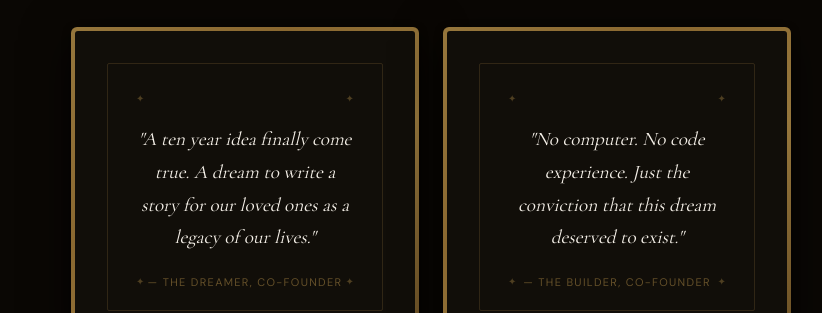
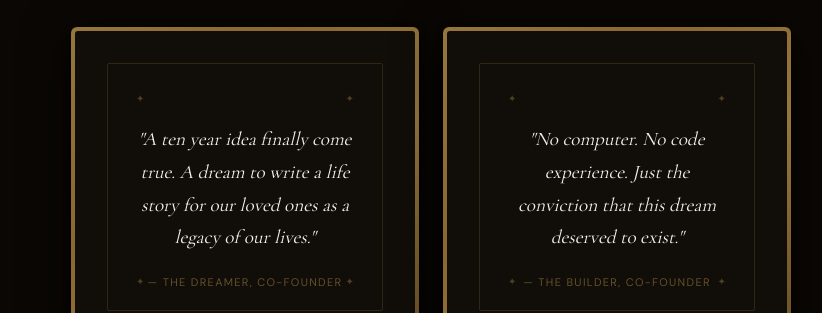
Before and after one commit to hforcella-hash/my-legacy-story-site, a Next.js app: page / in a window 1280 px wide. Shown: the part 5960-6273 px from the top of the page, without its empty margins (209-1031 px from the left). Built offline with nearby package versions, Linux system fonts and the light colour scheme; no server answers.

Commit message:
Use 'life story' in George's quote

```diff
--- a/app/page.js
+++ b/app/page.js
@@ -65,7 +65,7 @@ const T = {
     ],
     storyQuote:   '"No computer. No code experience. Just the conviction that this dream deserved to exist."',
     storyAuthor:  '— The Builder, Co-founder',
-    storyQuote2:  '"A ten year idea finally come true. A dream to write a story for our loved ones as a legacy of our lives."',
+    storyQuote2:  '"A ten year idea finally come true. A dream to write a life story for our loved ones as a legacy of our lives."',
     storyAuthor2: '— The Dreamer, Co-founder',
     vsEye:        'Why MyLifeStory',
     vsH:          ['Not just questions.', 'A real book.'],
@@ -152,7 +152,7 @@ const T = {
     ],
     storyQuote:   '"Sin computadora. Sin código. Solo la convicción de que este sueño merecía existir."',
     storyAuthor:  '— El Constructor, Co-fundador',
-    storyQuote2:  '"Una idea de diez años finalmente hecha realidad. Un sueño de escribir la historia de vida para nuestros seres queridos como legado."',
+    storyQuote2:  '"Una idea de diez años finalmente hecha realidad. Un sueño de escribir la historia de vida de nuestros seres queridos como legado de sus vidas."',
     storyAuthor2: '— El Soñador, Co-fundador',
     vsEye:        'Por qué MyLifeStory',
     vsH:          ['No solo preguntas.', 'Un libro de verdad.'],
```
